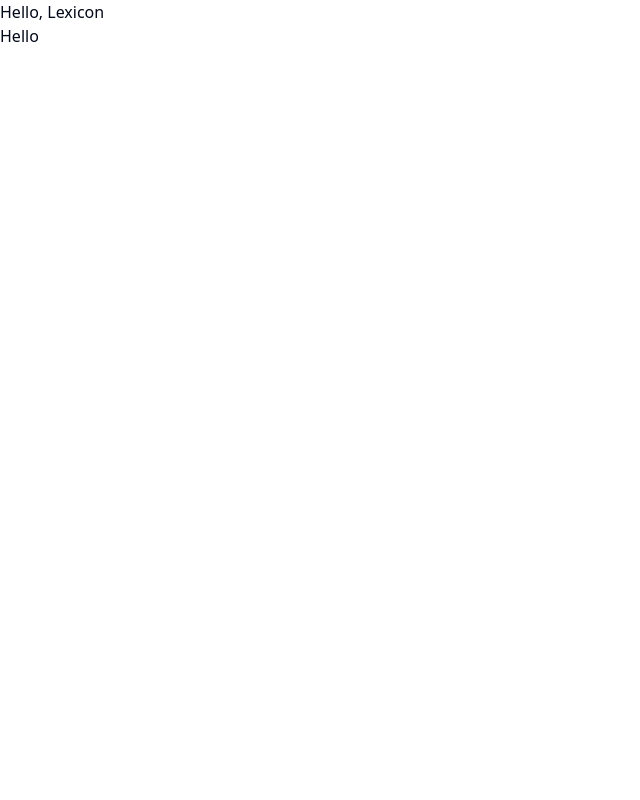
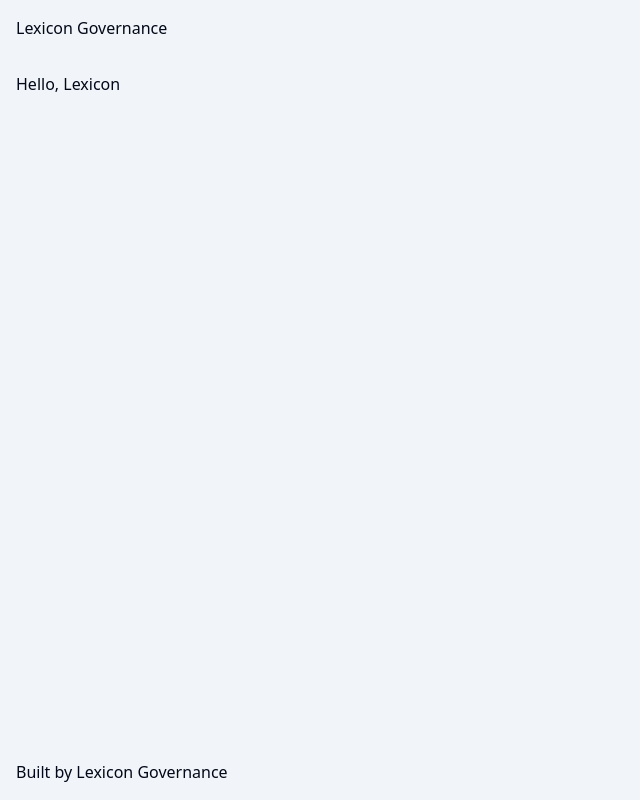
Before and after one commit to lexicongovernance/lexicon-site, a React (Vite) app: page / in a window 1280 px wide. Shown: the whole page, without its empty margins (0-640 px from the left). Built offline with nearby package versions, Linux system fonts and the light colour scheme.

Commit message:
Create react router layout

```diff
--- a/src/App.tsx
+++ /dev/null
@@ -1,10 +0,0 @@
-export default function App() {
-  return (
-    <>
-      <h1>Hello, Lexicon</h1>
-      <ul>
-        <li>Hello</li>
-      </ul>
-    </>
-  );
-}
--- a/src/globals.css
+++ b/src/globals.css
@@ -1,6 +1,12 @@
 @tailwind base;
 @tailwind components;
 @tailwind utilities;
+
+#root {
+  display: flex;
+  flex-direction: column;
+  min-height: 100vh;
+}
 
 @layer base {
   :root {
@@ -10,10 +16,10 @@
     --card-foreground: 222.2 84% 4.9%;
     --popover: 0 0% 100%;
     --popover-foreground: 222.2 84% 4.9%;
-    --primary: 222.2 47.4% 11.2%;
-    --primary-foreground: 210 40% 98%;
-    --secondary: 210 40% 96.1%;
-    --secondary-foreground: 222.2 47.4% 11.2%;
+    --primary: 210 40% 96.1%;
+    --primary-foreground: 222.2 47.4% 11.2%;
+    --secondary: 222.2 47.4% 11.2%;
+    --secondary-foreground: 210 40% 98%;
     --muted: 210 40% 96.1%;
     --muted-foreground: 215.4 16.3% 46.9%;
     --accent: 210 40% 96.1%;
@@ -64,6 +70,6 @@
     @apply border-border;
   }
   body {
-    @apply bg-background text-foreground;
+    @apply bg-primary text-foreground;
   }
 }
--- /dev/null
+++ b/src/layout/Layout.tsx
@@ -0,0 +1,15 @@
+import { Outlet } from "react-router-dom";
+
+export default function Layout() {
+  return (
+    <>
+      <header className="p-4">
+        <h1>Lexicon Governance</h1>
+      </header>
+      <main className="flex-grow p-4">
+        <Outlet />
+      </main>
+      <footer className="p-4">Built by Lexicon Governance</footer>
+    </>
+  );
+}
--- a/src/main.tsx
+++ b/src/main.tsx
@@ -1,13 +1,20 @@
 import React from "react";
 import ReactDOM from "react-dom/client";
 import { createBrowserRouter, RouterProvider } from "react-router-dom";
-import App from "./App.tsx";
 import "./globals.css";
+import Layout from "./layout/Layout.tsx";
+import Home from "./pages/Home.tsx";
 
 const router = createBrowserRouter([
   {
     path: "/",
-    element: <App />,
+    element: <Layout />,
+    children: [
+      {
+        index: true,
+        element: <Home />,
+      },
+    ],
   },
 ]);
 
--- /dev/null
+++ b/src/pages/Home.tsx
@@ -0,0 +1,7 @@
+export default function Home() {
+  return (
+    <div>
+      <h1>Hello, Lexicon</h1>
+    </div>
+  );
+}
```
